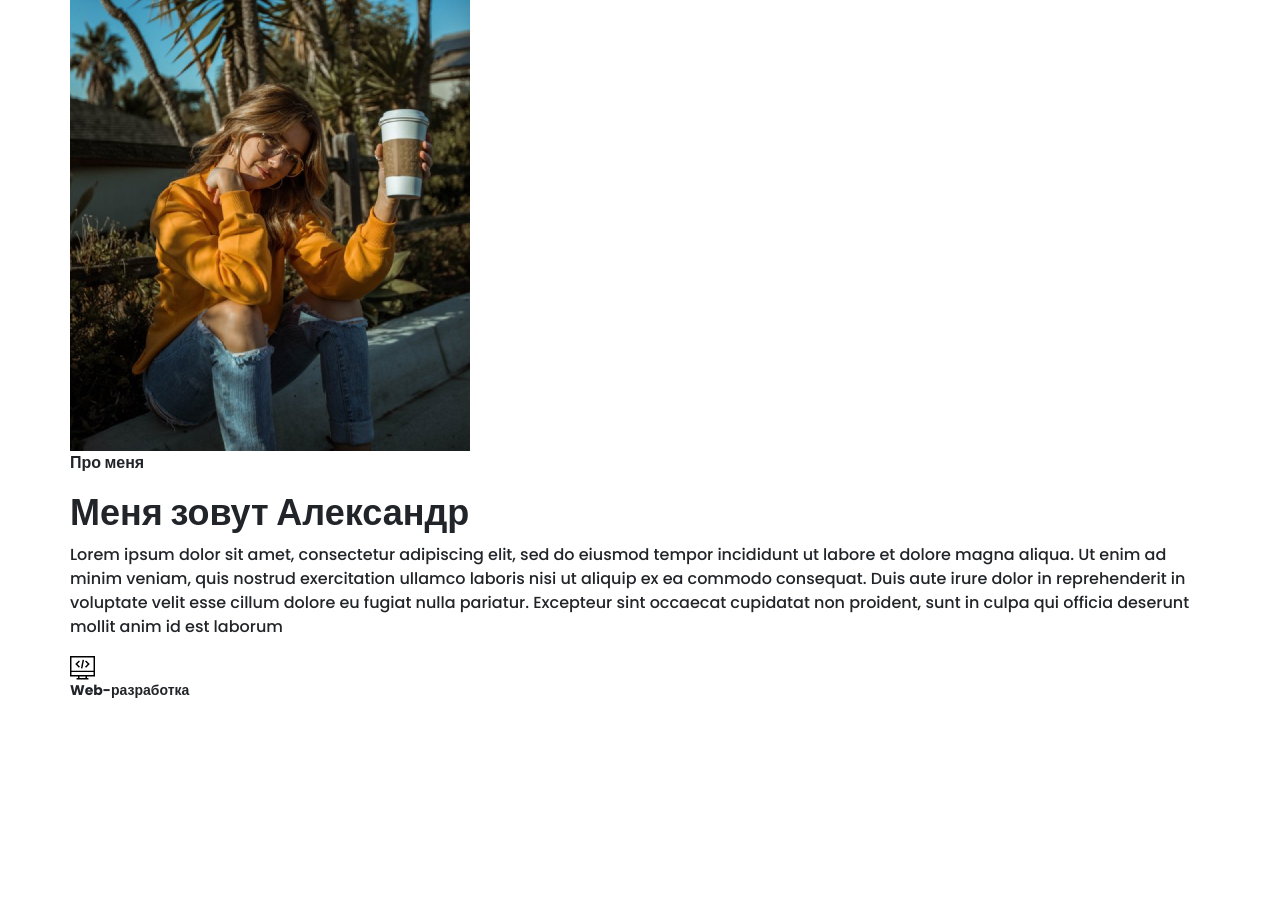
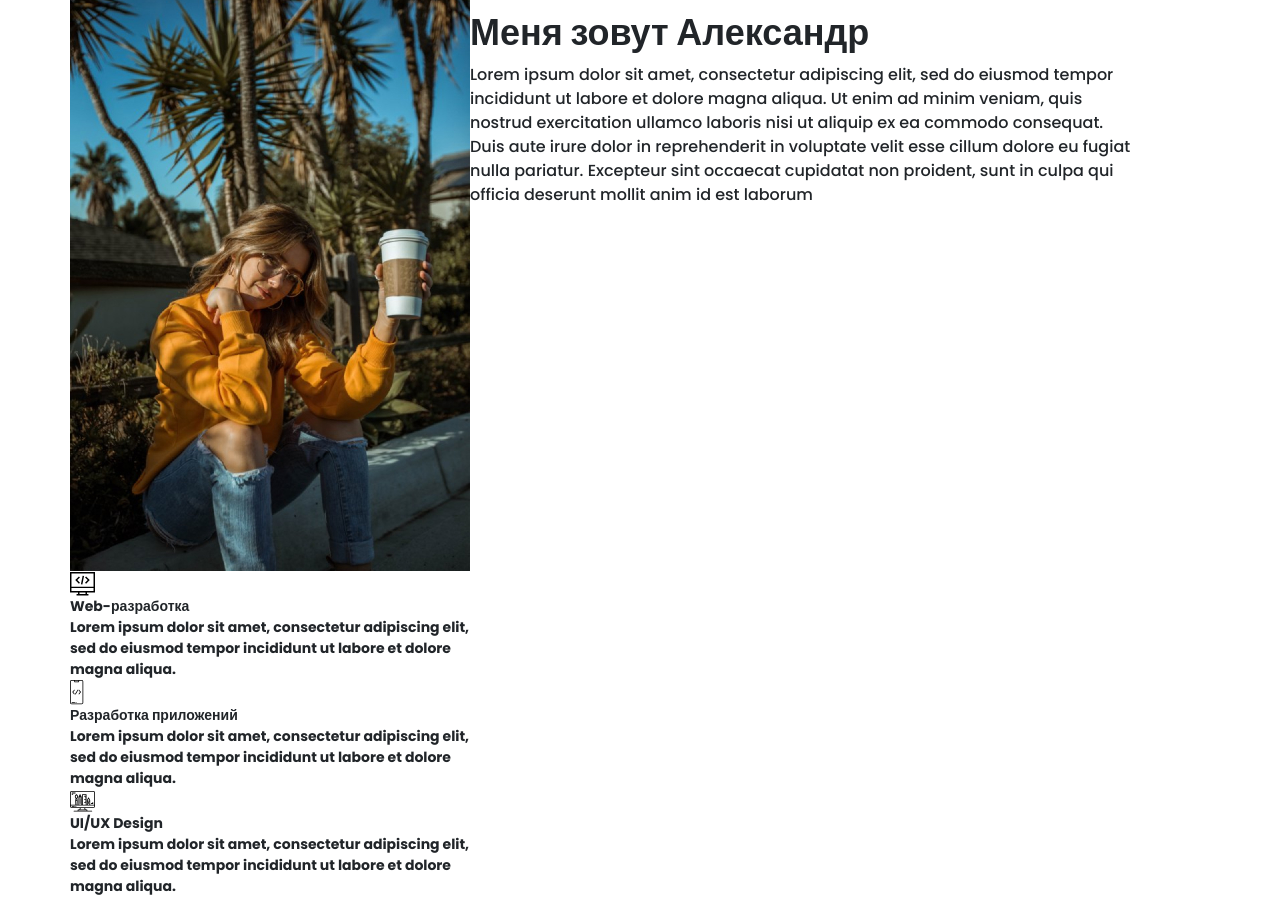
Before and after one commit to alexHorov/Portfolio, a website: page src/index.html in a window 1280 px wide. Shown: the part 949-1846 px from the top of the page. Before the commit the page ends 1650 px from the top, so only its background shows below. Drawn offline with nearby package versions, Linux system fonts and the light colour scheme; files that its build step writes are made by us from their sources; files whose address does not match are found by name.

Commit message:
section about add  styles

```diff
--- a/src/index.html
+++ b/src/index.html
@@ -131,19 +131,51 @@
                             <img src="icons/about_me/web_development.svg" alt="web-dev">
                         </div>
                         <div>
-                            <div class="title title_fz14">Web-разработка</div>
+                            <div class="title title_fz14">
+                                Web-разработка
+                                <div>
+                                    <div class="about__skills-text">
+                                        Lorem ipsum dolor sit amet, consectetur adipiscing elit, sed do eiusmod tempor incididunt ut labore et dolore magna aliqua.
+                                    </div>
 
-                        </div>
+                                </div>
 
-                    </div>
-                    <div class="about__skills-item"></div>
-                    <div class="about__skills-item"></div>
+                            </div>
+                            <div class="about__skills-item">
+                                <div>
+                                    <img src="icons/about_me/mobile_dev.svg" alt="web-dev">
+                                </div>
+                                <div>
+                                    <div class="title title_fz14">
+                                        Разработка приложений
+                                        <div>
+                                            <div class="about__skills-text">
+                                                Lorem ipsum dolor sit amet, consectetur adipiscing elit, sed do eiusmod tempor incididunt ut labore et dolore magna aliqua.
+                                            </div>
+
+                                        </div>
+
+                                    </div>
+                                    <div class="about__skills-item">
+                                        <div>
+                                            <img src="icons/about_me/design.svg" alt="web-dev">
+                                        </div>
+                                        <div>
+                                            <div class="title title_fz14">
+                                                UI/UX Design
+                                                <div>
+                                                    <div class="about__skills-text">
+                                                        Lorem ipsum dolor sit amet, consectetur adipiscing elit, sed do eiusmod tempor incididunt ut labore et dolore magna aliqua.
+                                                    </div>
+
+                                                </div>
+                                            </div>
 
 
-                </div>
+                                        </div>
 
-            </div>
-        </div>
+                                    </div>
+                                </div>
     </section>
 
     <script src="js/script.js"></script>
--- /dev/null
+++ b/src/sass/blocks/_about.scss
@@ -0,0 +1,9 @@
+.about {
+    padding-top: 120px;
+    &__wrapper {
+        display: grid;
+        grid-template-columns: 400px 670px;
+        grid-template-rows: minmax(245px, auto) minmax(255px, auto);
+        grid-auto-rows: minmax(245px, auto);
+    }
+}
--- a/src/sass/style.scss
+++ b/src/sass/style.scss
@@ -18,3 +18,4 @@
 @import 'blocks/buttons';
 @import 'blocks/sidepanel';
 @import 'blocks/menu';
+@import 'blocks/about';
```
Also changed, not shown: dist/css/style.min.css, dist/index.html.
